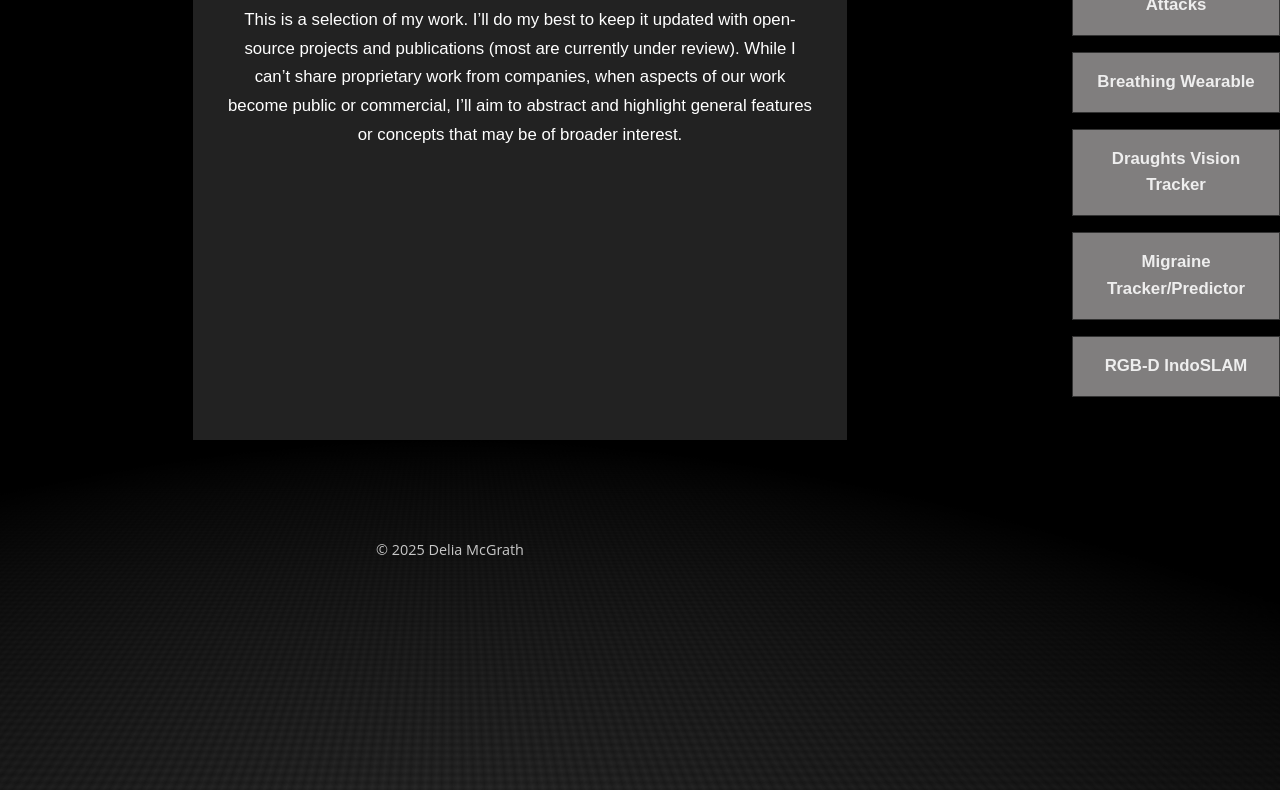
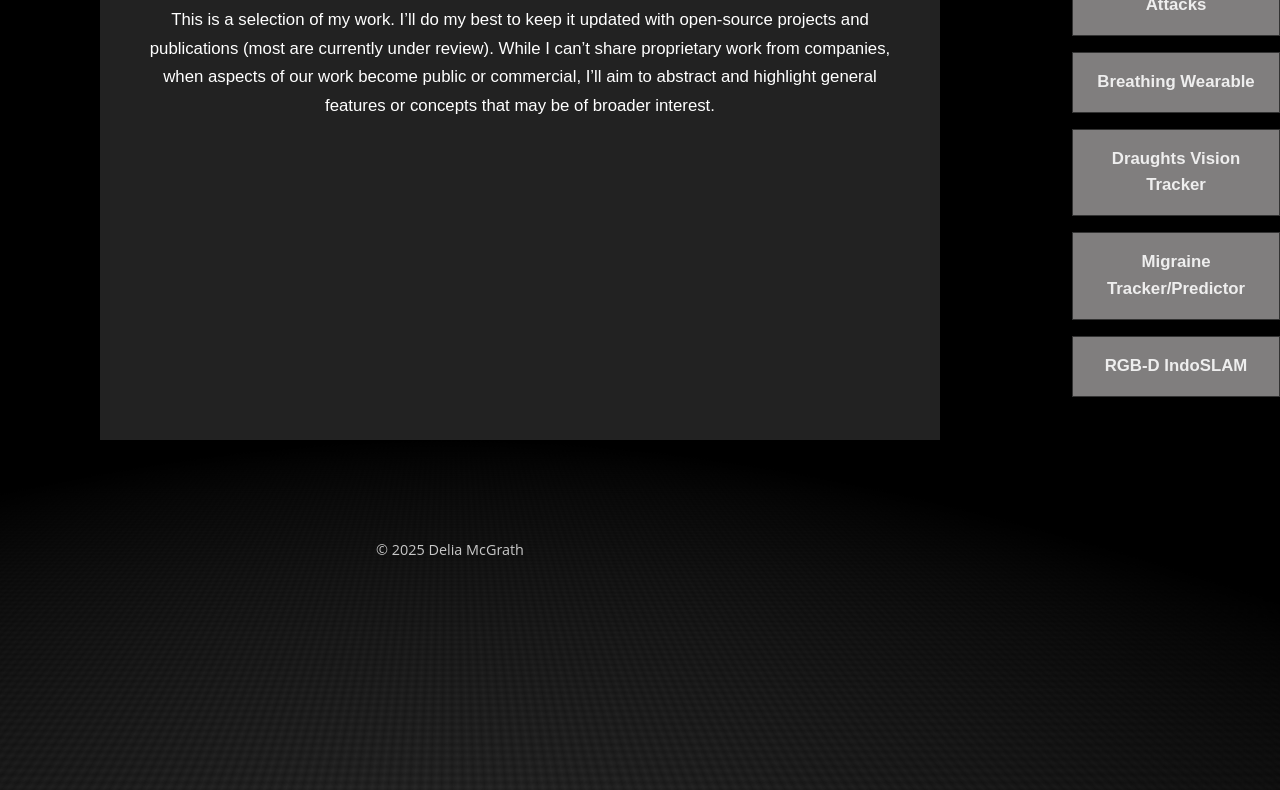
Before and after one commit to deliamcgrath/deliamcgrath.github.io, a plain HTML site: page portfolioo.html in a window 1280 px wide. Shown: the part 229-1019 px from the top of the page. Drawn offline with Linux system fonts and the light colour scheme; a script that the page names is missing; a web font is replaced by a local one.

Commit message:
fix porfolio css

```diff
--- a/portfolio.css
+++ b/portfolio.css
@@ -12,6 +12,7 @@ body {
   overflow-x: hidden;   /* ✅ prevents any horizontal scroll */
   background-color: #000;
   color: #fff;
+  overflow-y: hidden;
 }
 
 /* Un-nested this */
@@ -191,7 +192,7 @@ body {
 }
 
 .content-left {
-  max-width: 70ch; /* limits line length for readability */
+  max-width: 90ch; /* limits line length for readability */
   margin: 0 auto;
 }
 
```
